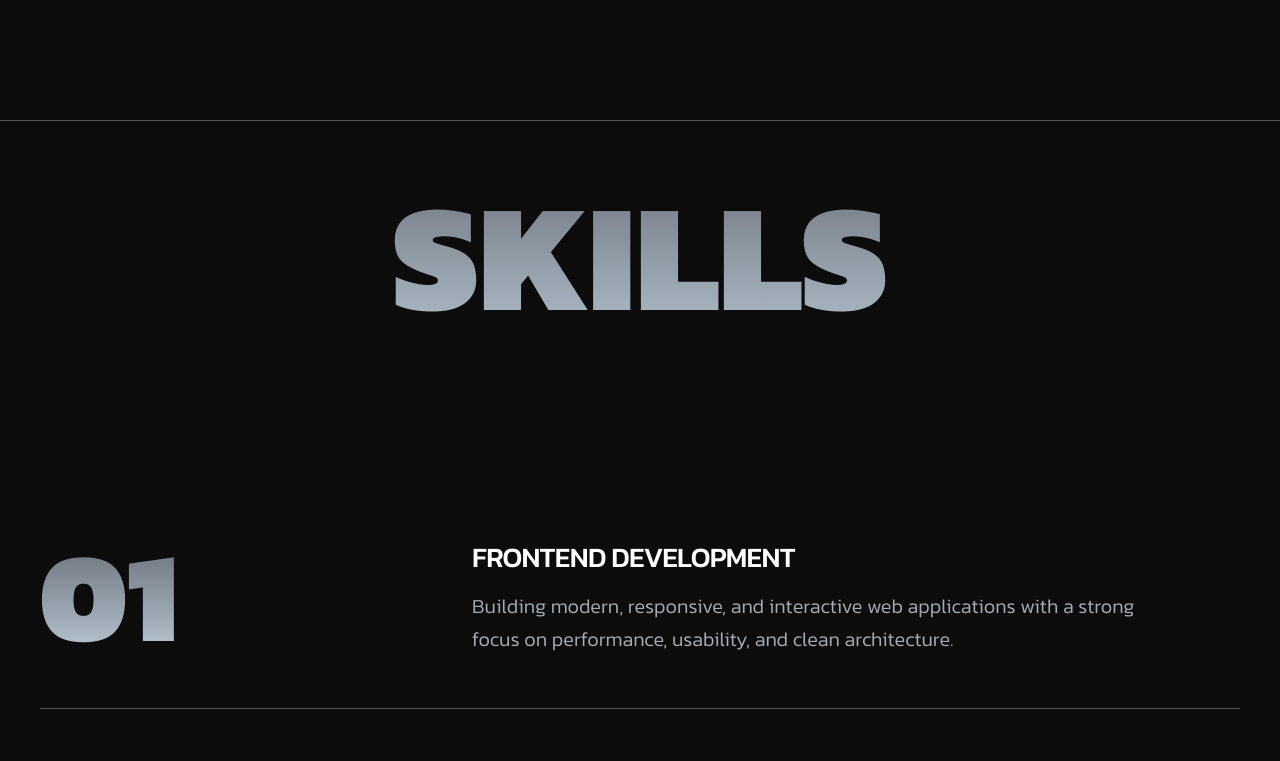
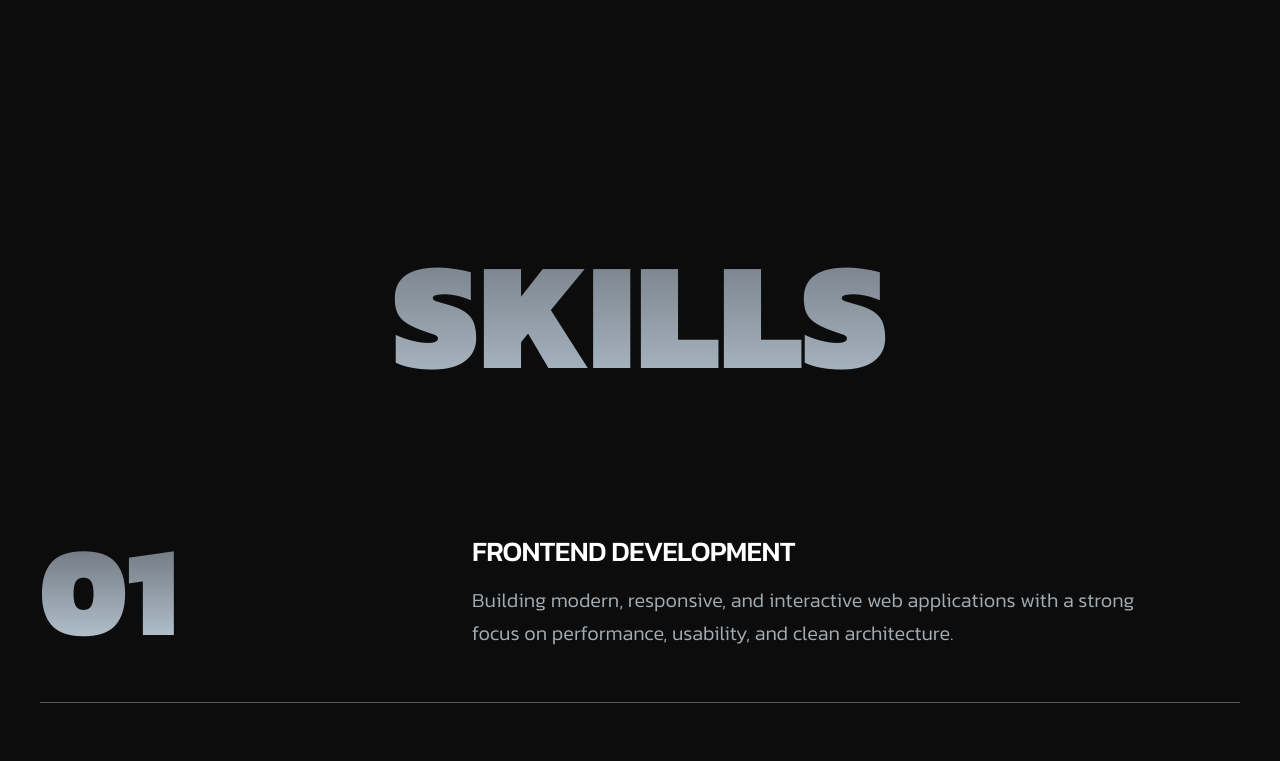
Before and after one commit to mmilyass/portfolio, a React (Vite) app: page / in a window 1280 px wide. Shown: the part 1600-2361 px from the top of the page. Built offline with nearby package versions, Linux system fonts and the light colour scheme.

Commit message:
fix: redesign the pading and the gap between components

```diff
--- a/app/page.tsx
+++ b/app/page.tsx
@@ -15,14 +15,14 @@ export default function PortfolioPage() {
   return (
     <main
       id="portfolio-main"
-      className="relative w-full bg-[#0C0C0C] text-[#D7E2EA] overflow-x-clip flex flex-col gap-40"
+      className="relative w-full bg-[#0C0C0C] text-[#D7E2EA] overflow-x-clip flex flex-col gap-40 md:gap-50 lg:gap-60"
       style={{ overflowX: "clip" }}
     >
       {/* 1. HeroSection */}
       <HeroSection onContactClick={() => setIsContactOpen(true)} />
 
       {/* 2. MarqueeSection */}
-      <div className="rounded-[40px] sm:rounded-[50px] md:rounded-[60px] pt-10 py-30 border-y border-white/40 flex flex-col gap-40">
+      <div className="flex flex-col gap-40  lg:gap-50">
         {/* 3. AboutSection */}
         <AboutSection onContactClick={() => setIsContactOpen(true)} />
 
@@ -31,12 +31,12 @@ export default function PortfolioPage() {
 
         {/* 5. ProjectsSection */}
         <ProjectsSection />
-
-        <MarqueeSection />
       </div>
       {/* Footer */}
-      <Footer onContactClick={() => setIsContactOpen(true)} />
-
+      <div className=" w-full flex flex-col gap-2 md:gap-5 lg:gap-10">
+        <Footer onContactClick={() => setIsContactOpen(true)} />
+        {/* <MarqueeSection /> */}
+      </div>
       {/* Contact Modal */}
       <ContactModal
         isOpen={isContactOpen}
--- a/src/components/ProjectsSection.tsx
+++ b/src/components/ProjectsSection.tsx
@@ -9,11 +9,11 @@ export const ProjectsSection: React.FC = () => {
   return (
     <section
       id="projects"
-      className="relative w-full bg-[#0C0C0C]  z-10 px-5 sm:px-8 md:px-10  pt-8 border-t border-white/20 -mb-20"
+      className="relative w-full bg-[#0C0C0C]  z-10 px-5 sm:px-8 md:px-10"
     >
       <div className="max-w-7xl mx-auto">
         {/* Heading */}
-        <FadeIn delay={0} y={30} duration={0.8} className="w-full mb-14 sm:mb-20 md:mb-24 text-center">
+        <FadeIn delay={0} y={30} duration={0.8} className="w-full mb-8 sm:mb-10 md:mb-12 text-center">
           <h2 className="hero-heading font-black uppercase text-center text-[clamp(3rem,12vw,160px)]">
             Projects
           </h2>
--- a/src/components/ServicesSection.tsx
+++ b/src/components/ServicesSection.tsx
@@ -6,12 +6,12 @@ export const ServicesSection: React.FC = () => {
   return (
     <section
       id="skills"
-      className="relative w-full bg-[#0C0C0C] px-5 sm:px-8 md:px-10 z-0 pt-5 border-t border-white/30"
+      className="relative w-full bg-[#0C0C0C] px-5 sm:px-8 md:px-10 z-0 "
     >
       <div className="max-w-7xl mx-auto">
         {/* Heading styled like ABOUT ME */}
         <FadeIn delay={0} y={30} duration={0.8}>
-          <h2 className="hero-heading font-black uppercase text-center mb-16 sm:mb-20 md:mb-28 text-[clamp(3rem,12vw,160px)]">
+          <h2 className="hero-heading font-black uppercase text-center mb-8 sm:mb-10 md:mb-12 text-[clamp(3rem,12vw,160px)]">
             Skills
           </h2>
         </FadeIn>
```
